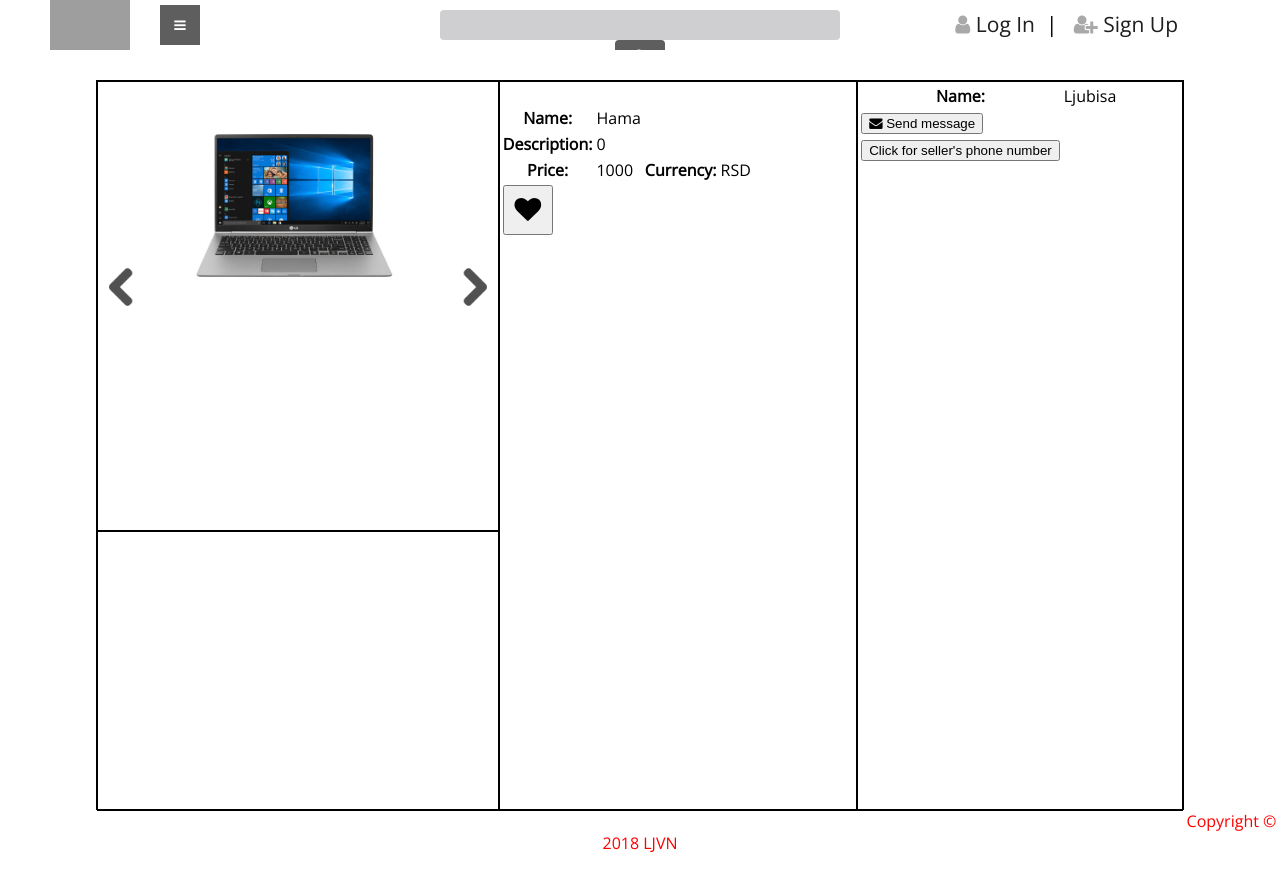
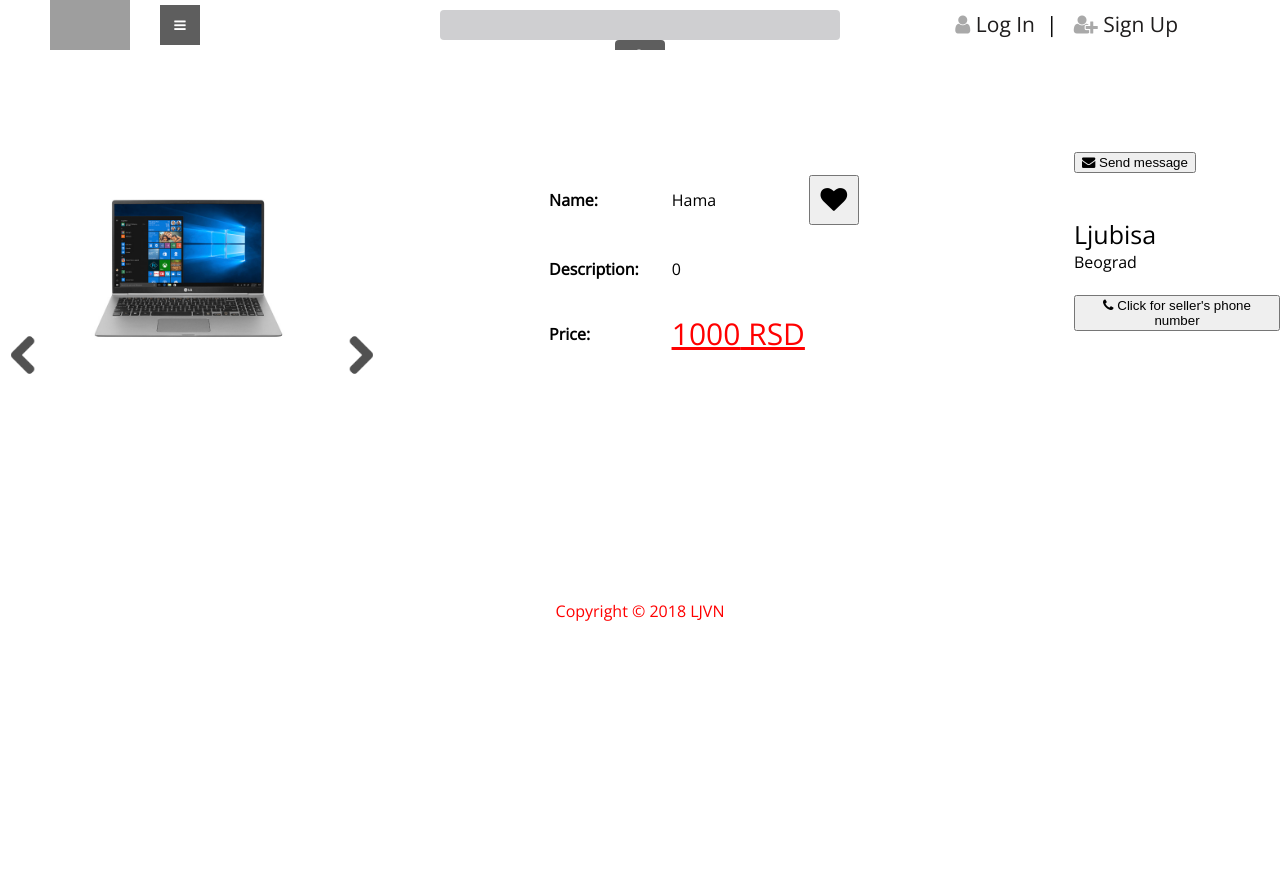
Before and after one commit to mrivanovic/OnlineShop, a CodeIgniter app: page /OnlineShop/Account/productPage?id=1 in a window 1280 px wide. Run offline with CodeIgniter, Linux system fonts and the light colour scheme; data comes from the database, SQL or seed files in the repository; data that the repository does not hold is empty; grey boxes are pictures that could not be loaded.

Commit message:
productPage

```diff
--- a/CSS/style.css
+++ b/CSS/style.css
@@ -548,35 +548,49 @@ a {
     width: 100px;
 }
 #productDesc {
-    width: 85%;
-    height: 730px;
-    border: 1px solid black;
-    margin: auto;
-    margin-top: 30px;
+    width: 100%;
+    margin-top: 100px;
+    overflow: hidden;
 }
 .productDescLeft {
-    width: calc(37%);
-    height: 730px;
-    border: 1px solid black;
+    width: 30%;
     float: left;
 }
 .productDescCenter {
-    width: calc(33%);
-    height: 730px;
-    border: 1px solid black;
+    width: 50%;
     float: left;
 }
+.productDescCenter table {
+    margin-left: auto;
+    margin-right: auto;
+}
+.productDescCenter table th {
+    padding-bottom: 30px;
+    padding-right: 30px;
+    text-align: left;
+}
+.productDescCenter table td {
+    padding-bottom: 30px;
+    text-align: left;
+}
+ .price {
+    color: red;
+    font-size: 30px;
+     text-decoration: underline;
+}
 .productDescRight {
-    width: calc(30%);
-    height: 730px;
-    border: 1px solid black;
-    float: left;
+    width: 20%;
+    float: right;
+    padding-left: 50px;
+}
+.name {
+    font-size: 25px;
+    font-weight: 400;
 }
 #slideshow {
     height: 450px;
     width: 100%;
     margin: auto;
-    border-bottom: 2px solid black;
     position: relative;
 }
 
@@ -798,4 +812,12 @@ a {
 }
 .productDescRight > button #message {
     border-radius: 3px;
-}s
+}
+.text {
+    height: 150px;
+    width: 300px;
+    display: none;
+}
+.send {
+    display: none;
+}
--- a/application/controllers/Account.php
+++ b/application/controllers/Account.php
@@ -278,7 +278,6 @@ class Account extends CI_Controller {
     }
     public function updateB()
     {
-
         $name = $this->input->post('name');
         $lastname = $this->input->post('lastname');
         $adress = $this->input->post('adress');
@@ -296,7 +295,7 @@ class Account extends CI_Controller {
         $mailID = $this->input->post('mailID');
         if ($pass == $passC) {
             $this->AccountModel->updatePass($pass, $mailID);
-            redirect('Account/index');
+            redirect('Account/indexB');
             $data['message1'] = 'Update is successiful!';
         } else {
             $data['message1'] = 'Password don\'t match';
--- a/application/controllers/Category.php
+++ b/application/controllers/Category.php
@@ -38,7 +38,10 @@ class Category extends CI_Controller
     }
     public function insertProduct()
     {
+         echo '<pre>' . var_dump($this->input->get('image')) . '</pre>';
+        return;
         $data = array(
+
             'name' => $this->input->get('name'),
             'descriptions' => $this->input->get('desc'),
             'seller_mail' => $_SESSION['mail'],
--- a/application/models/AccountModel.php
+++ b/application/models/AccountModel.php
@@ -85,9 +85,9 @@ class AccountModel extends CI_Model
         $this->db->where('mail', $mailID);
         $this->db->update('buyer');
     }
-    public function deleteB($idseller)
+    public function deleteB($idbuyer)
     {
-        $this->db->where("mail",$idseller);
+        $this->db->where("mail",$idbuyer);
         $this->db->delete("buyer");
     }
     public function signUpB($data)
--- a/application/views/productPage.php
+++ b/application/views/productPage.php
@@ -20,6 +20,12 @@ $(document).ready(function(){
         $("p").toggle();
     });
 });
+    $(document).ready(function() {
+        $("#message").click(function() {
+            $("textarea").toggle();
+            $(".send").toggle();
+        })
+    })
 </script>
 <div id="productDesc">
     <div class="productDescLeft">
@@ -34,6 +40,7 @@ $(document).ready(function(){
             <tr>
                 <th>Name:</th>
                 <td><?php echo $product['info']['name']; ?></td>
+                <td><button id="like" style="width: 50px; height: 50px;"><i class="fa fa-heart fa-2x"></i></a></button></td>
             </tr>
             <tr>
                 <th>Description:</th><br/>
@@ -41,30 +48,20 @@ $(document).ready(function(){
             </tr>
             <tr>
                 <th>Price:</th>
-                <td><?php echo $product['info']['price']; ?></td>
-                <th>Currency:</th>
-                <td><?php echo $product['currency']; ?></td>
+                <td class="price"><span class="price"><?php echo $product['info']['price']; ?></span>&nbsp;<?php echo $product['currency']; ?></td>
             </tr>
-            <tr>
-                <td><button id="like" style="width: 50px; height: 50px;"><i class="fa fa-heart fa-2x"></i></a></button></td>
-            </tr>
+
         </table>
     </div>
     <div class="productDescRight">
-        <table>
-            <tr>
-            <th>Name:</th>
-            <td><?php echo $product['seller']['name']; ?></td>
-            </tr
-            <tr>
-                <td><button id="message"><i class="fa fa-envelope"></i>&nbsp;Send message</button></td>
-            </tr>
-            <tr>
-                <td><button id="phone">Click for seller's phone number</button></td>
-            </tr>
-            <tr>
-                <td><p style="display: none"><?php echo $product['seller']['tel']; ?></p></td>
-            </tr>
-        </table>
+        <button id="message"><i class="fa fa-envelope"></i>&nbsp;Send message</button><br>
+        <form action="<?php echo base_url("Account/send")?>" method="post">
+            <textarea style="" class="text"></textarea><br><button class="send" type="submit">SEND</button><br>
+        </form>
+        <span class="name"><?php echo $product['seller']['name']; ?></span><br>
+        <?php echo $product['seller']['city'];?><br><br>
+
+        <button id="phone"><i class="fa fa-phone"></i> Click for seller's phone number</button>
+        <p style="display: none"><?php echo $product['seller']['tel']; ?></p>
     </div>
 </div>
```
Also changed, not shown: application/views/sellerADD.php (+22 -6 lines), img/uploads/1527105031_IMG_1054.JPG (deleted), img/uploads/1527153164_superman.gif (added), img/uploads/1527153752_logo.gif (added), img/uploads/1527158783_superman.gif (added).
